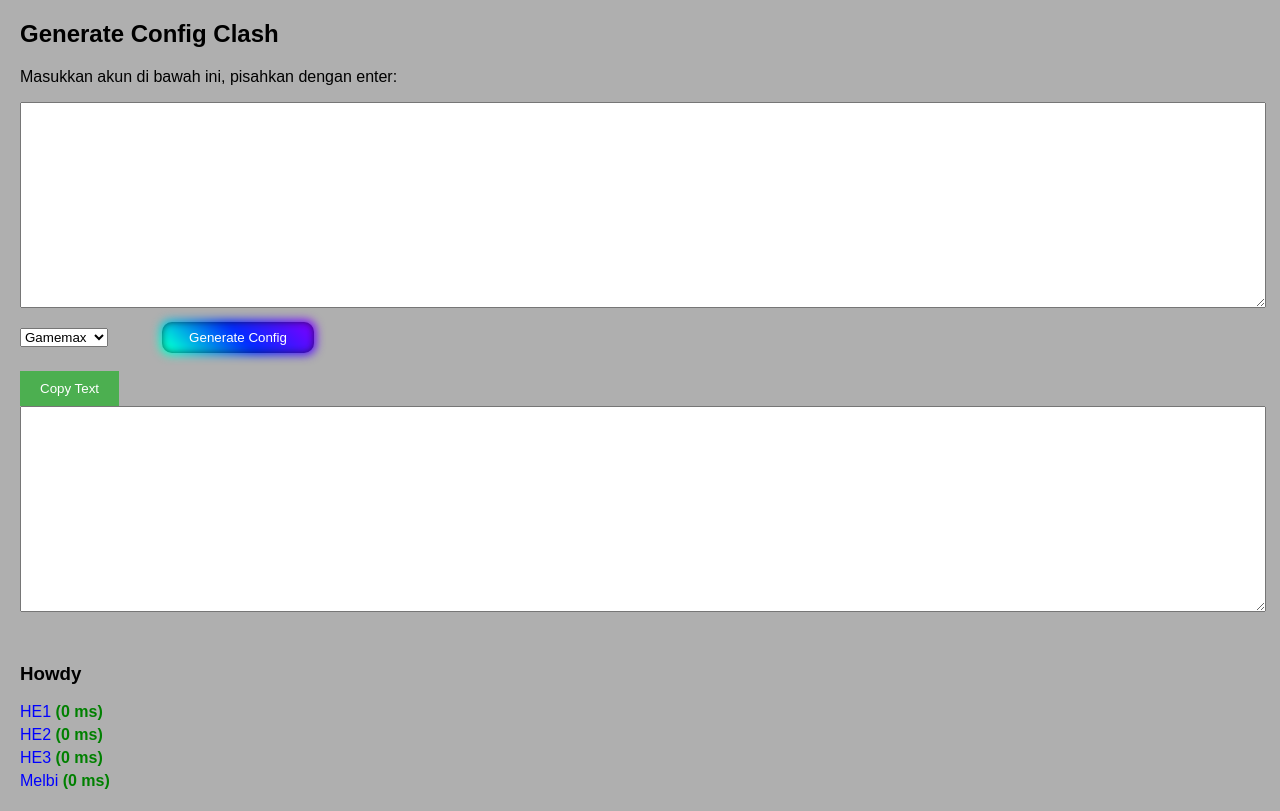
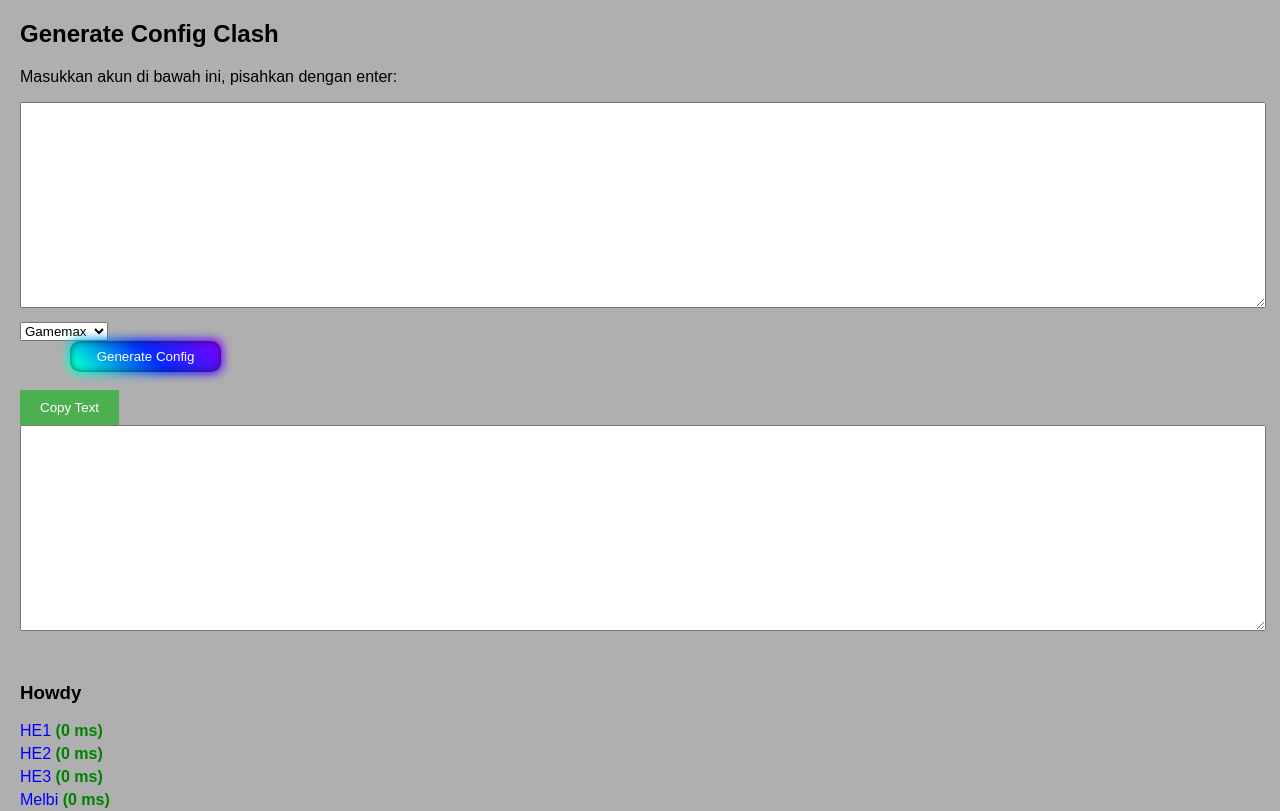
Before and after one commit to reokadhafi/clashconfig.github.io, a plain HTML site: page index.html in a window 1280 px wide. Shown: the top 811 px of the page. Drawn offline with Linux system fonts and the light colour scheme.

Commit message:
Update index.html

```diff
--- a/index.html
+++ b/index.html
@@ -12,12 +12,13 @@
 
         <h2>Generate Config Clash</h2>
         <p>Masukkan akun di bawah ini, pisahkan dengan enter:</p>
-
         <textarea id="vmessInput"></textarea>
-        <select id="bugList" onchange="updateBug()">
-                <option value="172.64.146.115">Gamemax</option>
-                <option value="104.18.53.42">Pendidikan</option>
-        </select>
+        <div class="select">
+                <select id="bugList" onchange="updateBug()">
+                        <option value="172.64.146.115">Gamemax</option>
+                        <option value="104.18.53.42">Pendidikan</option>
+                </select>
+        </div>
         <button class="generate" onclick="convertToYAML()">Generate Config</button>
         <br>
         <br>
```
